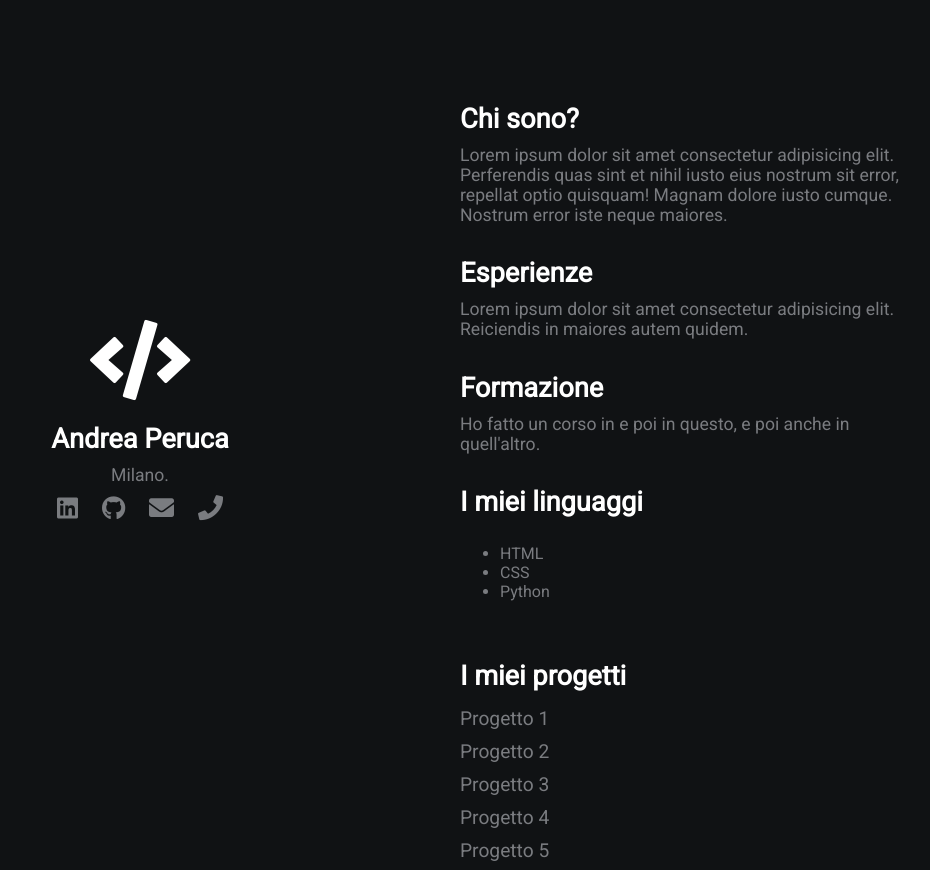
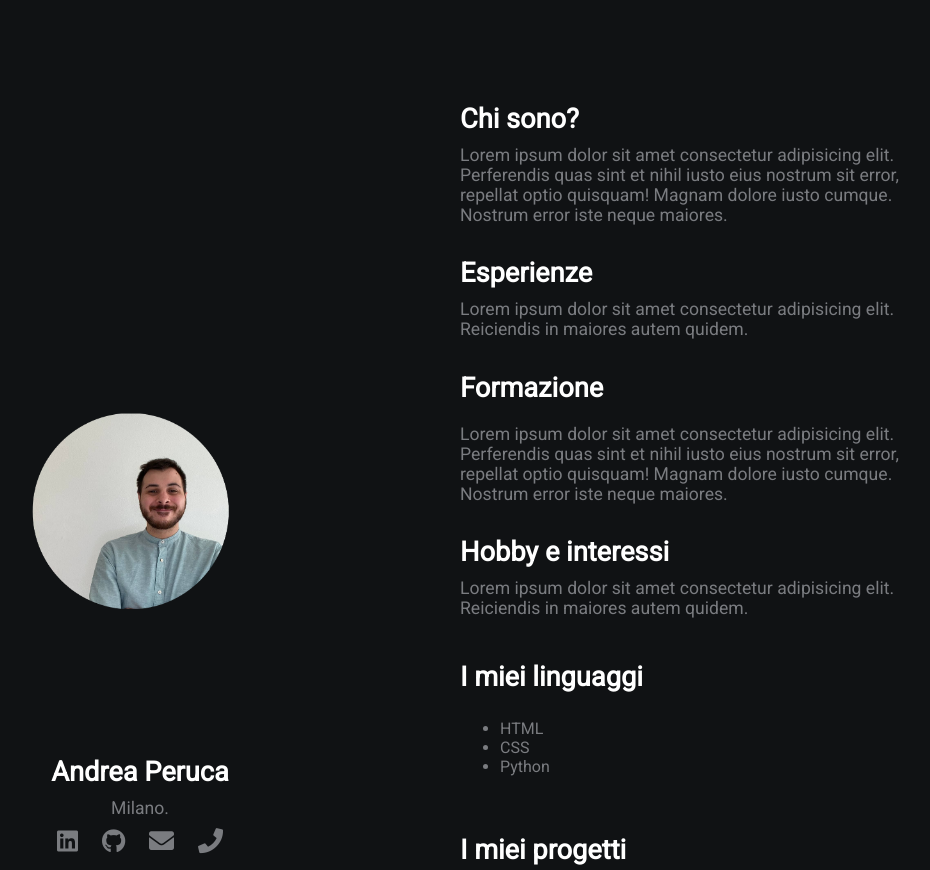
Before and after one commit to AndreaPeruca/portfolio.github.io, a plain HTML site: page index.html in a window 1280 px wide. Shown: the top 870 px of the page, without its empty margins (180-1110 px from the left). Drawn offline with Linux system fonts and the light colour scheme.

Commit message:
Add files via upload

```diff
--- a/index.html
+++ b/index.html
@@ -6,6 +6,16 @@
     <meta http-equiv="X-UA-Compatible" content="ie=edge">
     <link rel="stylesheet" href="https://use.fontawesome.com/releases/v5.4.1/css/all.css" integrity="sha384-5sAR7xN1Nv6T6+dT2mhtzEpVJvfS3NScPQTrOxhwjIuvcA67KV2R5Jz6kr4abQsz" crossorigin="anonymous">
     <link rel="stylesheet" href="style.css">
+
+
+    <meta name="viewport" content="width=device-width, initial-scale=1">
+    <style>
+
+
+    </style>
+    </head>
+    <body>
+
 
     <title>Andrea Peruca</title>
 
@@ -17,16 +27,15 @@
     <div class="grid-2">
 
 
+
         <div class="section-1">
-
-            <i class="fas fa-code fa-5x white"></i>
+            <img src="io.png" alt="AndreaPeruca" style="width:400px"; position: absolute; top: 200px >
             <h2>Andrea Peruca</h2>
-
 
             <p>Milano.</p>
 
             <a href="https://www.linkedin.com/in/andreaperuca/"><i class="fab fa-linkedin"></i></a>
-            <a href="#"><i class="fab fa-github"></i></a>
+            <a href="https://github.com/AndreaPeruca"><i class="fab fa-github"></i></a>
             <a href="mailto:andrea.peruca@gmail.com"><i class="fa fa-envelope" style="font-size:25px"></i></a>
             <a href="tel:+393470098200"><i class="fa fa-phone" style="font-size:25px"></i></a>
 
@@ -40,11 +49,14 @@
 
             <p>Lorem ipsum dolor sit amet consectetur adipisicing elit. Perferendis quas sint et nihil iusto eius nostrum sit error, repellat optio quisquam! Magnam dolore iusto cumque. Nostrum error iste neque maiores.</p>
             <h2>Esperienze</h2>
+
             <p>Lorem ipsum dolor sit amet consectetur adipisicing elit. Reiciendis in maiores autem quidem.</p>
 
             <h2>Formazione </h2>
             <p>
-                Ho fatto un corso in e poi in questo, e poi anche in quell'altro.
+                <p>Lorem ipsum dolor sit amet consectetur adipisicing elit. Perferendis quas sint et nihil iusto eius nostrum sit error, repellat optio quisquam! Magnam dolore iusto cumque. Nostrum error iste neque maiores.</p>
+                <h2>Hobby e interessi</h2>
+                <p>Lorem ipsum dolor sit amet consectetur adipisicing elit. Reiciendis in maiores autem quidem.</p>
             </p>
 
             <h2>I miei linguaggi</h2>
@@ -55,6 +67,7 @@
                 <li>CSS</li>
                 <li>Python</li>
               </ul> </P>
+
 
             </p>
             <h2>I miei progetti</h2>
--- a/style.css
+++ b/style.css
@@ -55,6 +55,11 @@ a{
     margin-bottom: 10px;
 }
 
+
+img {
+    border-radius: 50%;
+  }
+
 .section-2 p{
     font-size: 1.1rem;
     padding-bottom: 10px;
```
Also changed, not shown: io.png (added).
